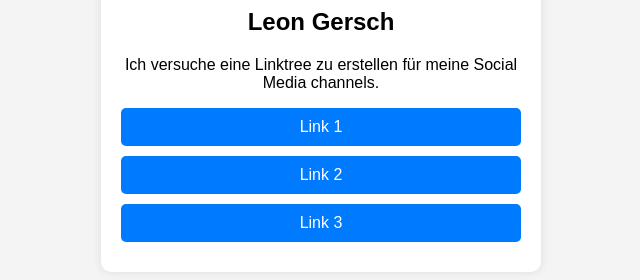
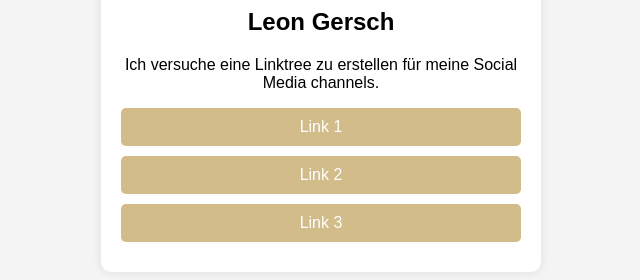
Before and after one commit to lioninavoid/linktree, a plain HTML site: page index.html in a window 1280 px wide. Shown: the part 88-368 px from the top of the page, without its empty margins (319-959 px from the left). Drawn offline with Linux system fonts and the light colour scheme.

Commit message:
Farbe geändert

```diff
--- a/styles.css
+++ b/styles.css
@@ -20,7 +20,7 @@ body {
 }
 .link {
     display: block;
-    background: #007BFF;
+    background:     #d1bc8a ;
     color: white;
     text-decoration: none;
     padding: 10px;
@@ -28,5 +28,5 @@ body {
     border-radius: 5px;
 }
 .link:hover {
-    background: #0056b3;
+    background: #d1bc8a ;
 }
```
